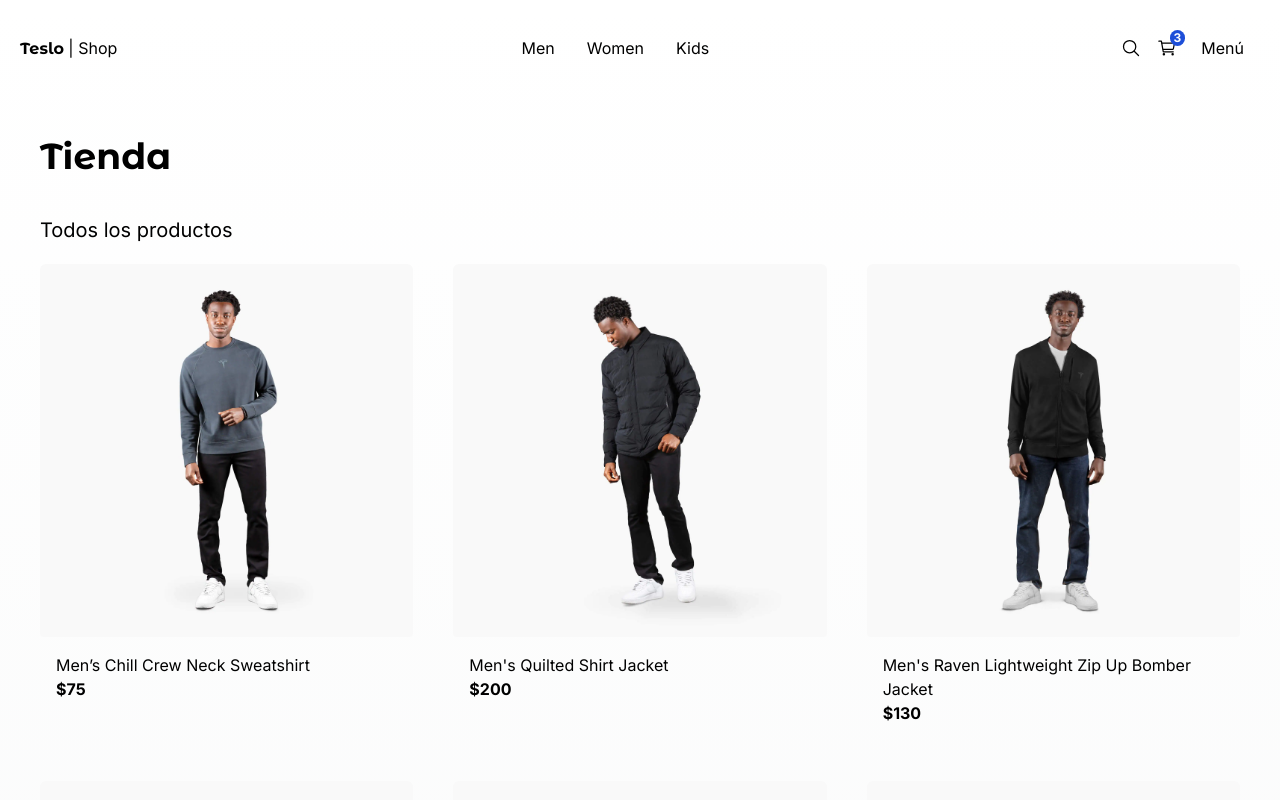
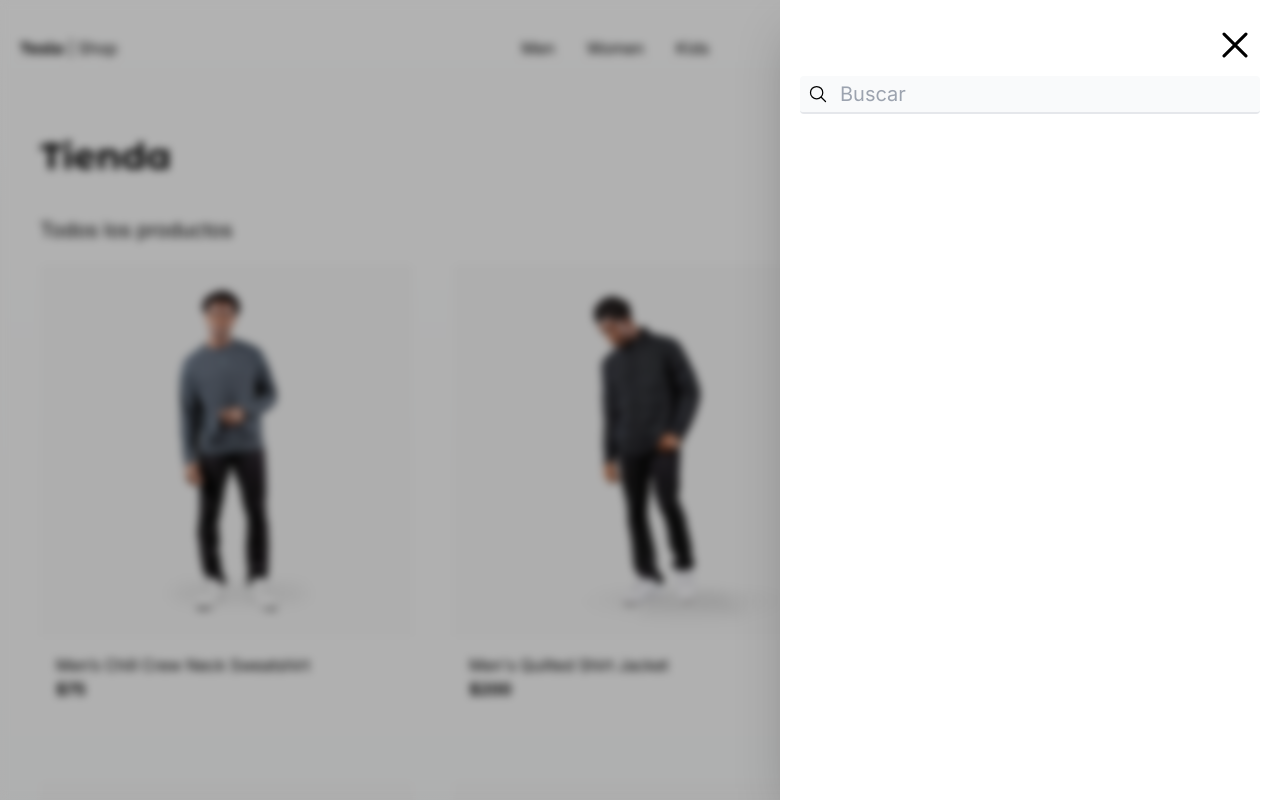
Before and after one commit to MemoSan27/next-teslo, a Next.js app: page / in a window 1280 px wide. Shown: the top 800 px of the page. Built offline with nearby package versions, Linux system fonts and the light colour scheme.

Commit message:
lateral menu part 1

```diff
--- a/src/app/(shop)/layout.tsx
+++ b/src/app/(shop)/layout.tsx
@@ -1,4 +1,4 @@
-import { TopMenu } from "@/components";
+import { Sidebar, TopMenu } from "@/components";
 
 export default function ShopLayout({
  children
@@ -9,6 +9,7 @@
     <main className="min-h-screen">
 
       <TopMenu />
+      <Sidebar />
 
       <div className="px-0 sm:px-10">
        {children}
--- a/src/components/index.ts
+++ b/src/components/index.ts
@@ -4,3 +4,4 @@
 export * from './ui/top-menu/TopMenu';
 export * from './ui/not-found/PageNotFound';
 export * from './ui/title/Title';
+export * from './ui/sidebar/Sidebar';
--- a/src/components/products/product-grid/ProductGridItem.tsx
+++ b/src/components/products/product-grid/ProductGridItem.tsx
@@ -11,7 +11,7 @@
 
 export const ProductGridItem = ({ product }:Props) => {
 
-    const [ displayImage, setDisplayImage ] = useState(product.images[0]);
+    const [ displayImage, setDisplayImage ] = useState<string>(product.images[0]);
 
   return (
     <div className="rounded-md overflow-hidden fade-in">
--- /dev/null
+++ b/src/components/ui/sidebar/Sidebar.tsx
@@ -0,0 +1,54 @@
+'use client'
+
+import { IoCloseOutline, IoSearchOutline } from "react-icons/io5"
+
+export const Sidebar = () => {
+  return (
+    <div>
+
+        {/* Black background */}
+        <div
+            className="fixed top-0 left-0 w-screen h-screen z-10 bg-black opacity-30"
+        >
+
+        </div>
+
+        {/* Blur */}
+        <div
+            className="fade-in fixed top-0 left-0 w-screen h-screen z-10 backdrop-filter backdrop-blur-sm"
+        >
+
+        </div>
+
+        {/* Sidemenu */}
+
+        <nav
+            //TODO: efecto slide
+            className="fixed p-5 right-0 top-0 w-[500px] h-screen bg-white z-20 shadow-2xl transform transition-all duration-300"
+        >
+            <IoCloseOutline
+                size={50}
+                className="absolute top-5 right-5 cursor-pointer"
+                onClick={ () => console.log('click')}
+            />
+
+            {/* Input */}
+            <div className="relative mt-14">
+                <IoSearchOutline
+                    size={20}
+                    className="absolute top-2 left-2"
+                />
+
+                <input
+                    type="text"
+                    placeholder="Buscar"
+                    className="w-full bg-gray-50 rounded pl-10 py-1 pr-10
+                               border-b-2 text-xl border-gray-200 focus:outline-none
+                               focus:border-blue-500"
+                />
+            </div>
+        </nav>
+
+    </div>
+  )
+}
```
